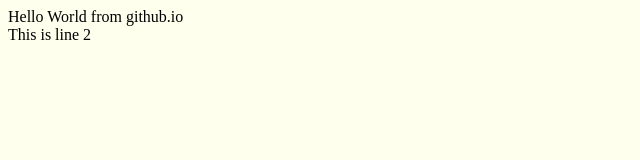
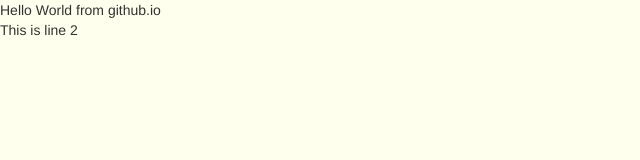
Before and after one commit to dlangh/dlangh.github.io, a plain HTML site: page index.html in a window 1280 px wide. Shown: the whole page, without its empty margins (0-640 px from the left). Drawn offline with nearby package versions, Linux system fonts and the light colour scheme.

Commit message:
added bootstrap

```diff
--- a/index.html
+++ b/index.html
@@ -2,6 +2,15 @@
 <html>
 <head>
 <title>dlangh.github.io</title>
+<!-- Latest compiled and minified CSS -->
+<link rel="stylesheet" href="//netdna.bootstrapcdn.com/bootstrap/3.1.1/css/bootstrap.min.css">
+
+<!-- Optional theme -->
+<link rel="stylesheet" href="//netdna.bootstrapcdn.com/bootstrap/3.1.1/css/bootstrap-theme.min.css">
+
+<!-- Latest compiled and minified JavaScript -->
+<script src="//netdna.bootstrapcdn.com/bootstrap/3.1.1/js/bootstrap.min.js"></script>
+
 <link rel="stylesheet" href="main.css" />
 </head>
 
```
